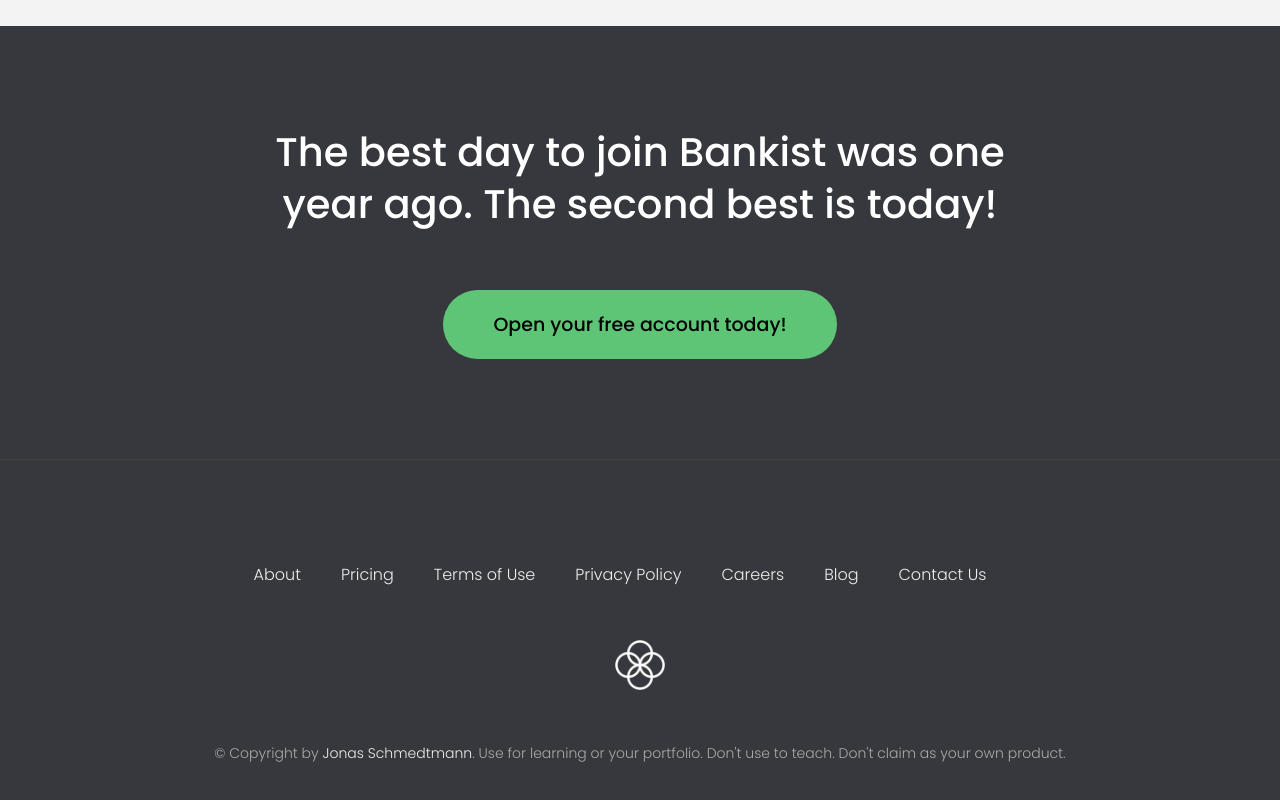
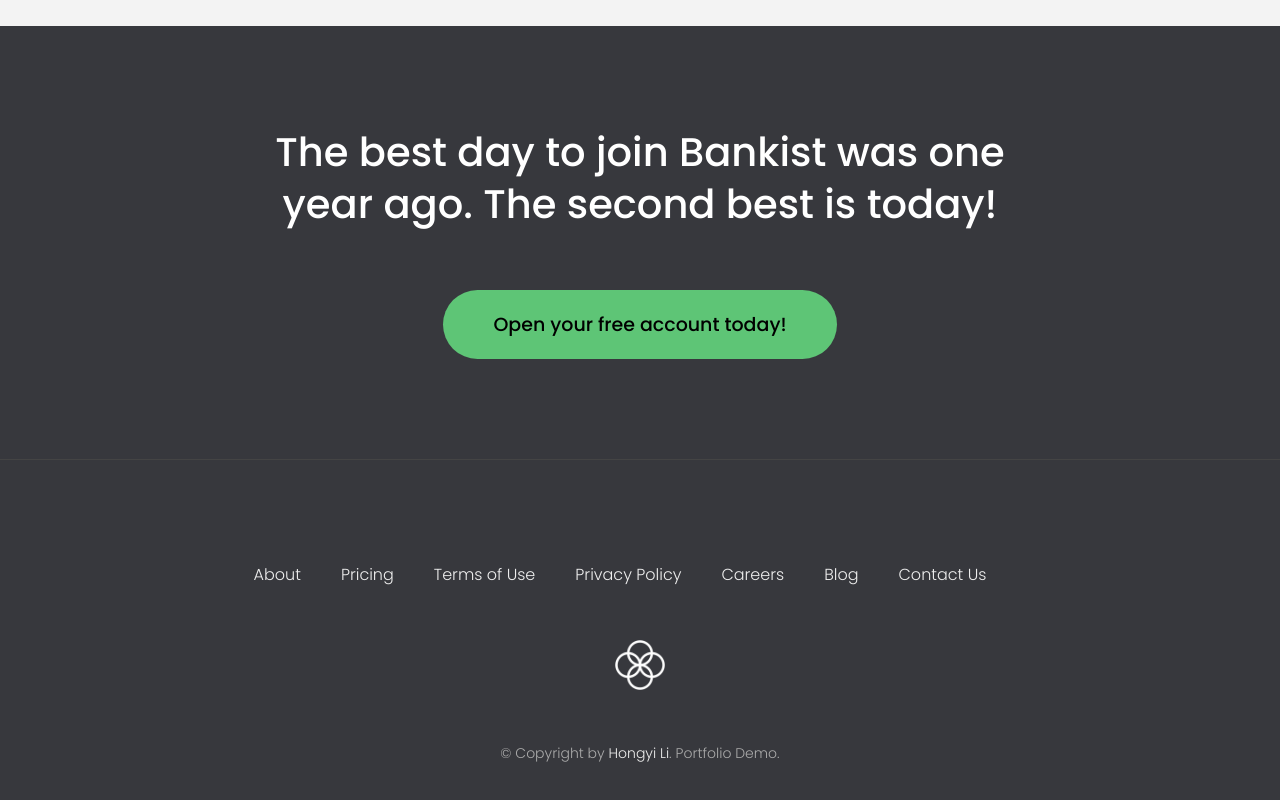
Before and after one commit to LordMoMA/Bankist-Marketing-Website, a plain HTML site: page index.html in a window 1280 px wide. Shown: the part 4170-4970 px from the top of the page. Drawn offline with Linux system fonts and the light colour scheme.

Commit message:
html mod

```diff
--- a/index.html
+++ b/index.html
@@ -328,9 +328,8 @@
           class="footer__link twitter-link"
           target="_blank"
           href="https://twitter.com/jonasschmedtman"
-          >Jonas Schmedtmann</a
-        >. Use for learning or your portfolio. Don't use to teach. Don't claim
-        as your own product.
+          >Hongyi Li</a
+        >. Portfolio Demo.
       </p>
     </footer>
 
```
